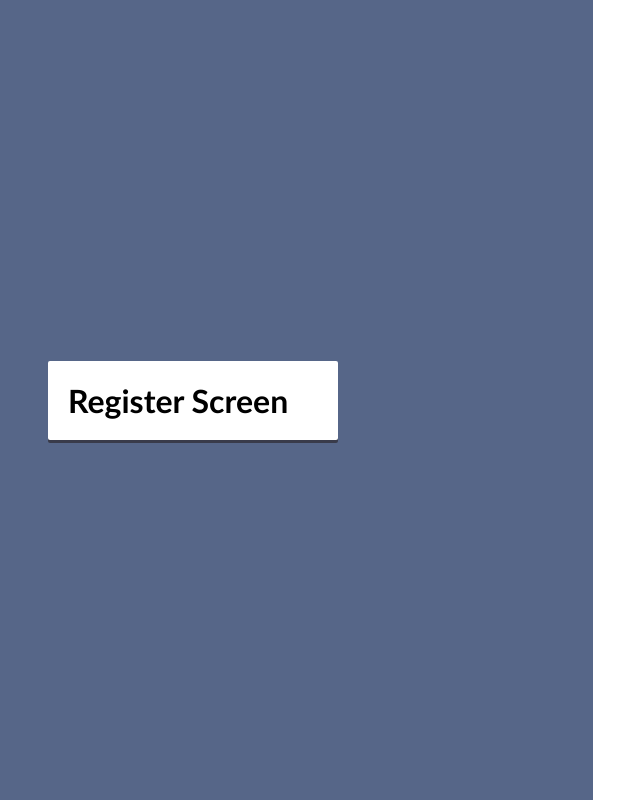
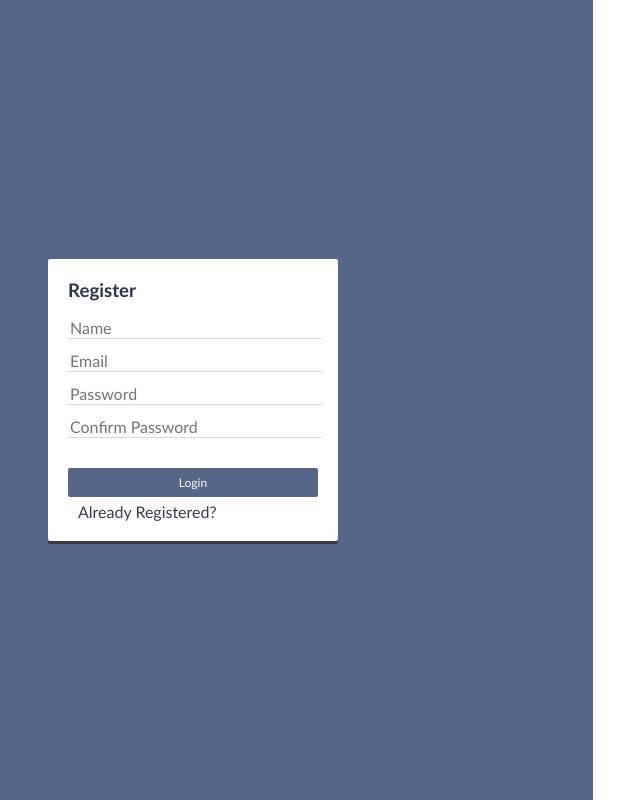
Before and after one commit to kamilodev/React-Exercises, a React app in the folder 07-journal-app/: page /auth/register in a window 1280 px wide. Shown: the whole page, without its empty margins (207-847 px from the left). Built offline with nearby package versions, Linux system fonts and the light colour scheme.

Commit message:
Styling RegisterScreen

```diff
--- a/07-journal-app/src/components/auth/LoginScreen.js
+++ b/07-journal-app/src/components/auth/LoginScreen.js
@@ -39,7 +39,9 @@ export const LoginScreen = () => {
 							<b>Sign in with google</b>
 						</p>
 					</div>
-					<Link to='/auth/register'>Create new account</Link>
+					<Link to='/auth/register' className='link'>
+						Create new account
+					</Link>
 				</div>
 			</form>
 		</div>
--- a/07-journal-app/src/components/auth/RegisterScreen.js
+++ b/07-journal-app/src/components/auth/RegisterScreen.js
@@ -1,9 +1,49 @@
 import React from 'react'
+import { Link } from 'react-router-dom'
 
 export const RegisterScreen = () => {
 	return (
 		<div>
-			<h1>Register Screen</h1>
+			<h3 className='auth__title'>Register</h3>
+
+			<form action=''>
+				<input
+					className='auth__input'
+					type='text'
+					placeholder='Name'
+					name='name'
+					autoComplete='off'
+				/>
+				<input
+					className='auth__input'
+					type='text'
+					placeholder='Email'
+					name='email'
+					autoComplete='off'
+				/>
+				<input
+					className='auth__input'
+					type='password'
+					placeholder='Password'
+					name='password'
+					autoComplete='off'
+				/>
+				<input
+					className='auth__input'
+					type='password'
+					placeholder='Confirm Password'
+					name='password2'
+					autoComplete='off'
+				/>
+				<button
+					type='submit'
+					className='btn btn-primary btn-block mt-5 mb-1'>
+					Login
+				</button>
+				<Link to='/auth/login' className='link'>
+					Already Registered?
+				</Link>
+			</form>
 		</div>
 	)
 }
--- /dev/null
+++ b/07-journal-app/src/styles/components/_links.scss
@@ -0,0 +1,9 @@
+.link {
+	color: $dark-grey;
+	text-decoration: none;
+	padding: 10px;
+
+	&:hover {
+		text-decoration: underline;
+	}
+}
--- a/07-journal-app/src/styles/styles.scss
+++ b/07-journal-app/src/styles/styles.scss
@@ -1,4 +1,5 @@
 @import './base/settings';
 @import './base/base';
 @import './components/auth';
-@import './components/buttons'; // Components
+@import './components/buttons';
+@import './components/links'; // Components
```
